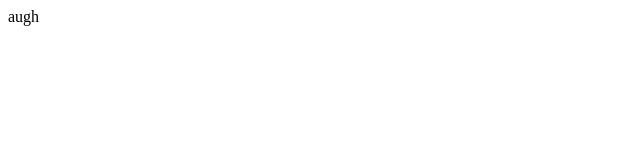
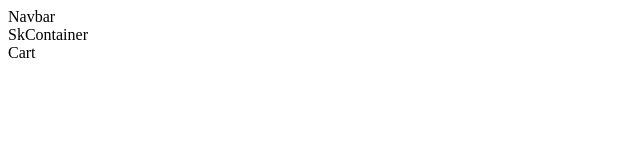
Before and after one commit to nehemiahh23/p1-sneeks-project, a React (Vite) app in the folder client/: page / in a window 1280 px wide. Shown: the top 160 px of the page, without its empty margins (0-640 px from the left). Built offline with nearby package versions, Linux system fonts and the light colour scheme.

Commit message:
component setup

```diff
--- a/client/src/App.jsx
+++ b/client/src/App.jsx
@@ -1,10 +1,14 @@
-
+import Navbar from './components/Navbar'
+import SkContainer from './components/SkContainer'
+import Cart from './components/Cart'
 
 function App() {
 
   return (
     <>
-      augh
+      <Navbar/>
+      <SkContainer/>
+      <Cart/>
     </>
   )
 }
--- /dev/null
+++ b/client/src/components/Cart.jsx
@@ -0,0 +1,9 @@
+import React from 'react'
+
+function Cart() {
+  return (
+    <div>Cart</div>
+  )
+}
+
+export default Cart
--- /dev/null
+++ b/client/src/components/Navbar.jsx
@@ -0,0 +1,9 @@
+import React from 'react'
+
+function Navbar() {
+  return (
+    <div>Navbar</div>
+  )
+}
+
+export default Navbar
--- /dev/null
+++ b/client/src/components/SkContainer.jsx
@@ -0,0 +1,9 @@
+import React from 'react'
+
+function SkContainer() {
+  return (
+    <div>SkContainer</div>
+  )
+}
+
+export default SkContainer
```
Also changed, not shown: client/src/components/CartItem.jsx (added, +9 -0 lines), client/src/components/SkCard.jsx (added, +9 -0 lines).
